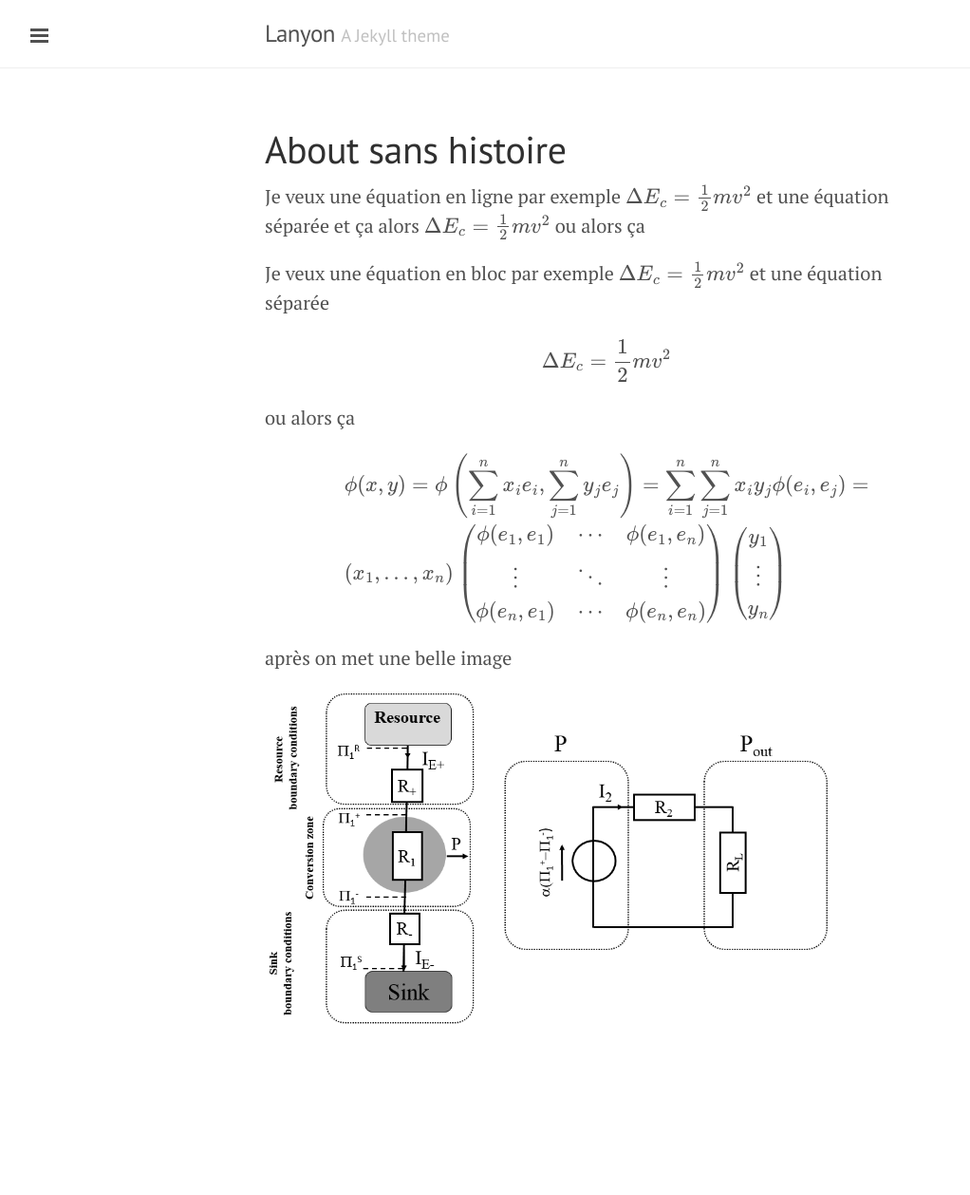
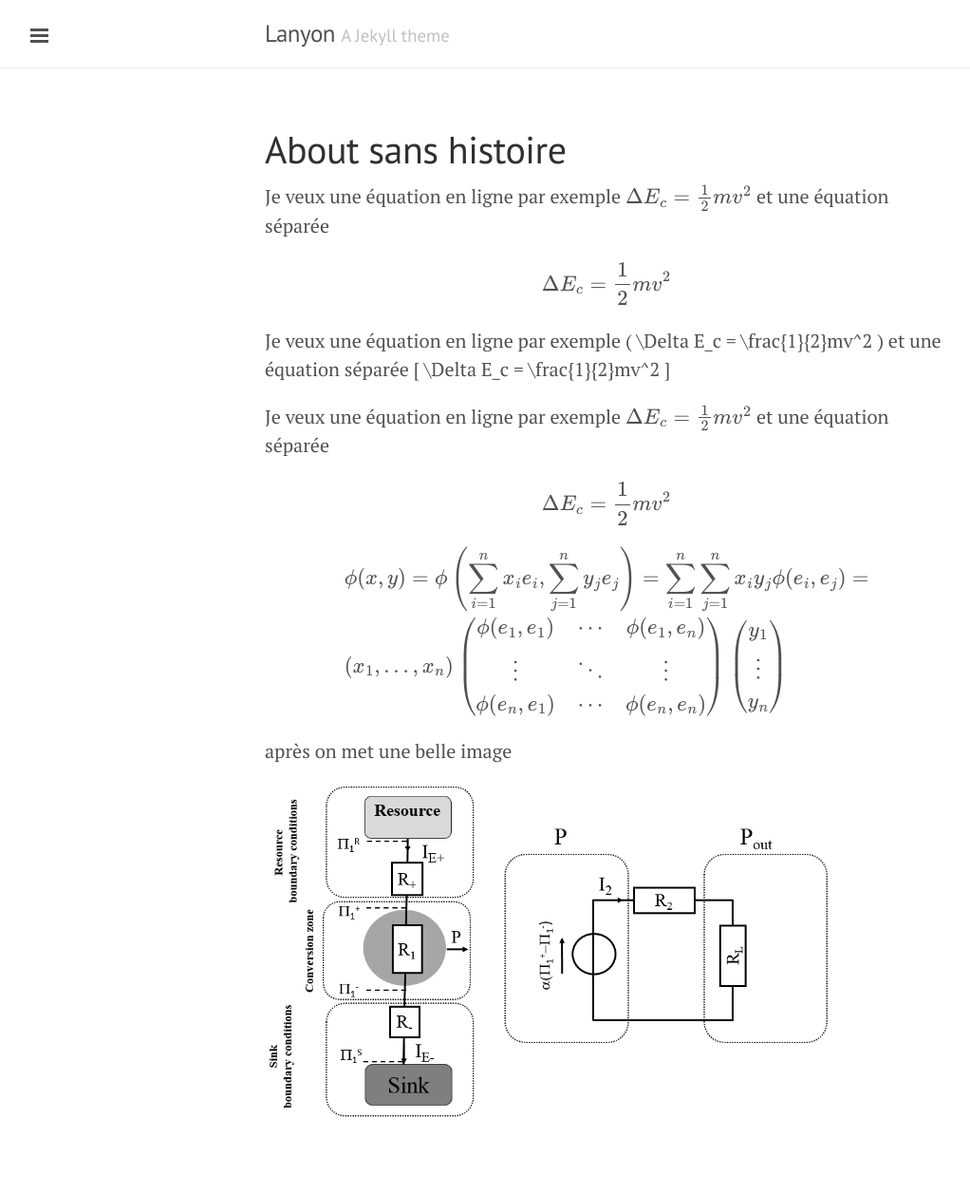
Before and after one commit to dyco-uparis/DyCo, a Jekyll site: the page built from about2.md, in a window 1280 px wide. Shown: the whole page at 95% size, without its empty margins (1-1023 px from the left). Built offline with Jekyll 4.4.1, drawn with Linux system fonts in a browser that asks for light colours; formulas are drawn with MathJax 3; before the commit the page ends 1160 px from its top, so only the background shows below that.

Commit message:
équation enocore

```diff
--- a/about2.md
+++ b/about2.md
@@ -4,13 +4,17 @@
 ---
 
 
-Je veux une équation en ligne par exemple $$ \Delta E_c = \frac{1}{2}mv^2 $$ et une équation séparée et ça alors \\( \Delta E_c = \frac{1}{2}mv^2 \\) ou alors ça
+Je veux une équation en ligne par exemple $$ \Delta E_c = \frac{1}{2}mv^2 $$ et une équation séparée
+
+$$ \Delta E_c = \frac{1}{2}mv^2 $$
 
 
-Je veux une équation en bloc par exemple
-$$ \Delta E_c = \frac{1}{2}mv^2 $$
-et une équation séparée \\[ \Delta E_c = \frac{1}{2}mv^2 \\] ou alors ça
 
+Je veux une équation en ligne par exemple \( \Delta E_c = \frac{1}{2}mv^2 \) et une équation séparée
+\[ \Delta E_c = \frac{1}{2}mv^2 \]
+
+Je veux une équation en ligne par exemple \\( \Delta E_c = \frac{1}{2}mv^2 \\) et une équation séparée
+\\[ \Delta E_c = \frac{1}{2}mv^2 \\]
 
 
 $$
```
